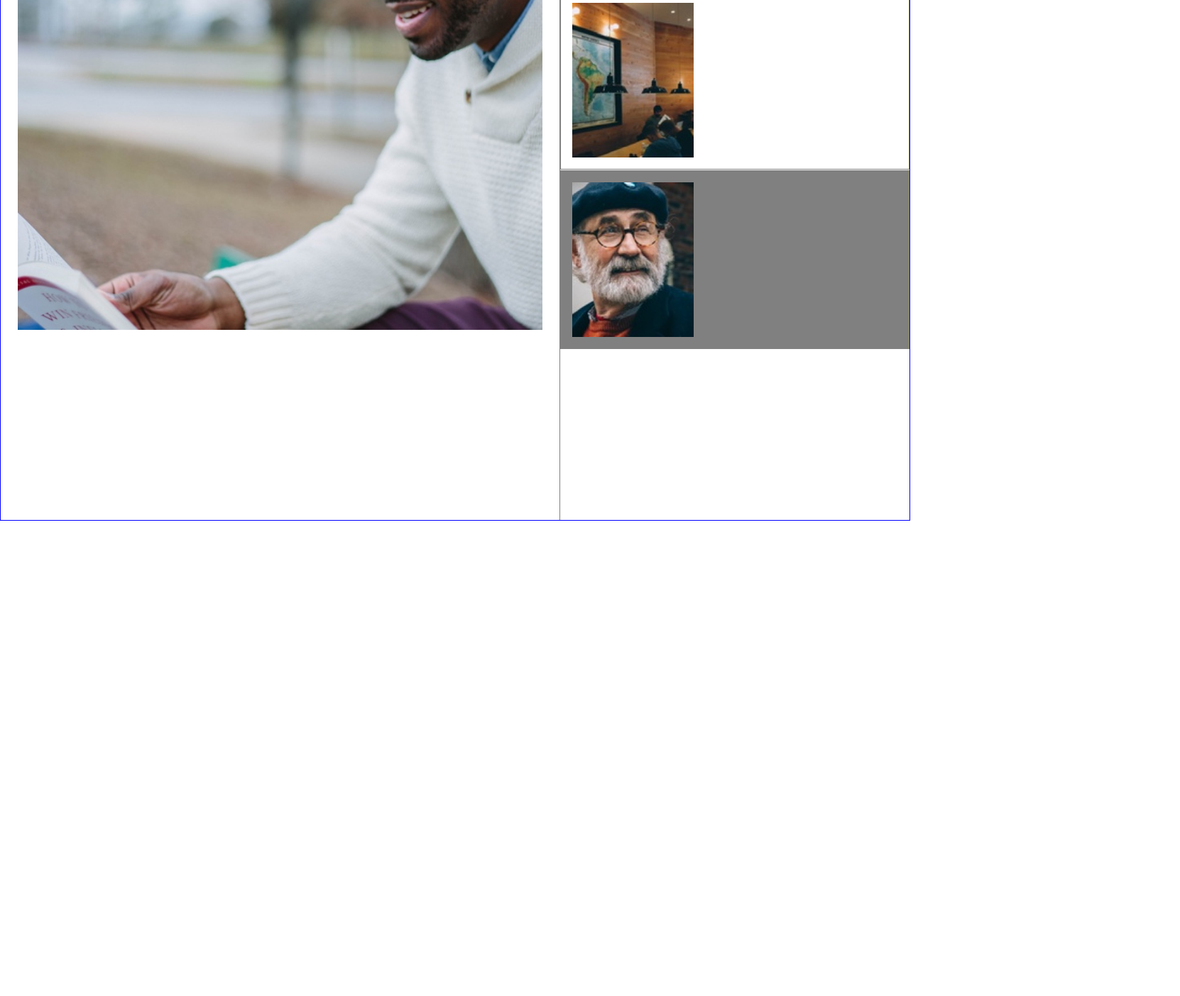
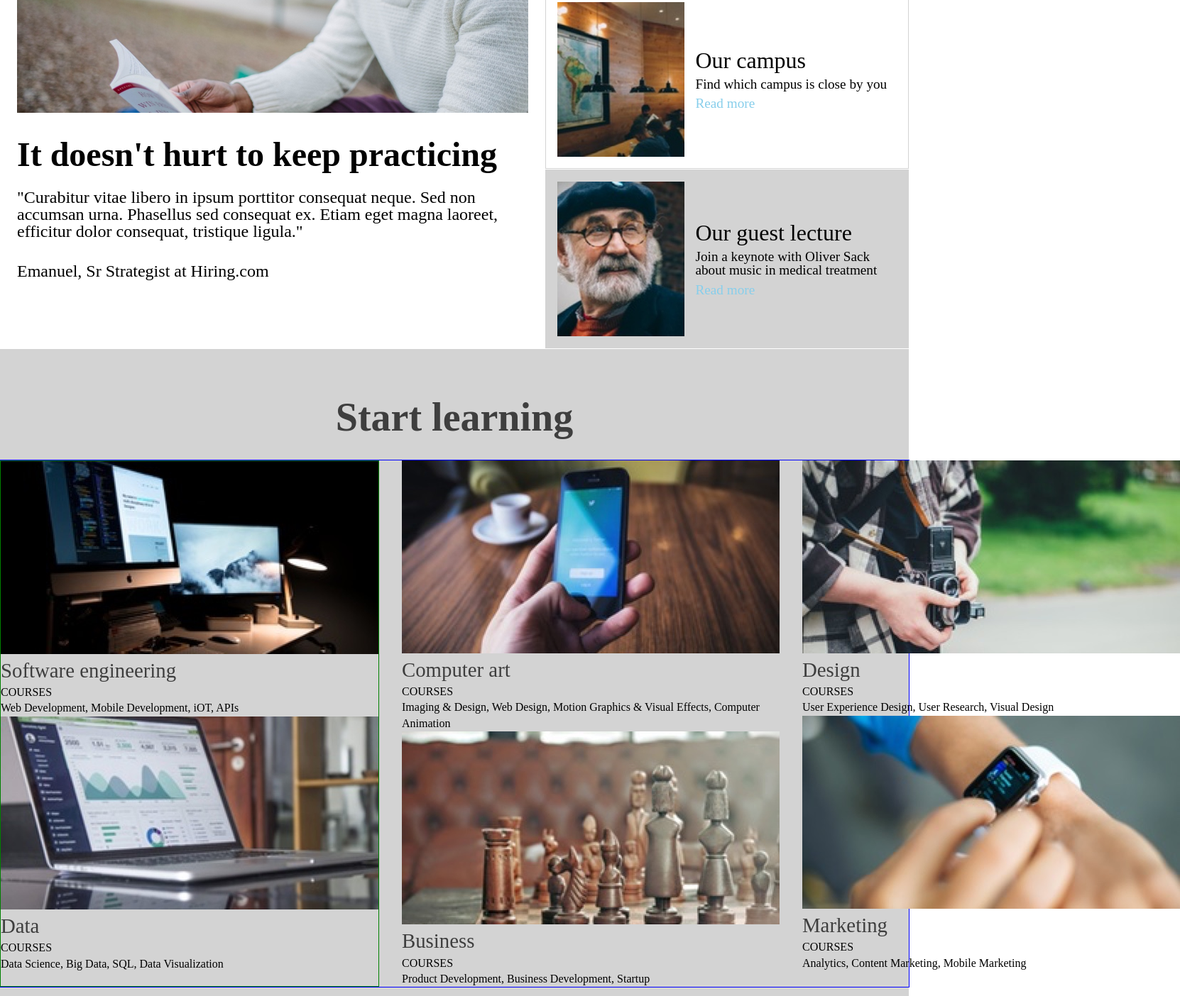
Before and after one commit to mcook171/colmarAcademy, a plain HTML site: page index.html in a window 1280 px wide. Shown: the part 1096-2500 px from the top of the page at 71% size, 1662 px wide, since content can reach past the window. Before the commit the page ends 1830 px from the top, so only its background shows below. Drawn offline with Linux system fonts and the light colour scheme.

Commit message:
Fixes, Degrees section started.

```diff
--- a/index.html
+++ b/index.html
@@ -38,15 +38,19 @@
     <!-- Banner Section -->
 
     <div class="banner">
-      <div class="image-container">
+      <div class="left-container">
+        <div class="image-container">
+          <img src="./resources/images/banner.jpg" alt="">
+        </div>
       </div>
-      <div class="supporting">
+
+      <div class="right-container">
         <div class="content">
           <h1>Learn something new everyday</h1>
           <h2>Lorem ipsum dolor sit amet, consectetur adipiscing elit.</h2>
         </div>
         <div class="btn">
-          <span>Start here</span>
+          <a href="#"><span>Start here</span></a>
         </div>
       </div>
     </div>
@@ -54,22 +58,126 @@
     <!-- Main Section -->
 
     <main>
-      <div class="images-container">\
+      <div class="left-container">
+        <div class="image-container">
+          <img src="./resources/images/information-main.jpg" alt="">
+        </div>
+        <div class="content">
+          <h1>It doesn't hurt to keep practicing</h1>
+          <p>"Curabitur vitae libero in ipsum porttitor consequat neque. Sed non accumsan urna. Phasellus sed consequat ex. Etiam eget magna laoreet, efficitur dolor consequat, tristique ligula."</p>
+          <p>Emanuel, Sr Strategist at Hiring.com</p>
+        </div>
       </div>
       <div class="supporting">
         <div class="story" id="orientation">
           <div class="image-container">
           </div>
+          <div class="content">
+            <h2>Orientation date</h2>
+            <h3>Tues 10/11 & Wed 10/12: 8am-3pm</h3>
+            <a href="#">Read more</a>
+          </div>
         </div>
         <div class="story" id="campus">
           <div class="image-container">
+          </div>
+          <div class="content">
+            <h2>Our campus</h2>
+            <h3>Find which campus is close by you</h3>
+            <a href="#">Read more</a>
           </div>
         </div>
         <div class="story" id="lecture">
           <div class="image-container">
           </div>
+          <div class="content">
+            <h2>Our guest lecture</h2>
+            <h3>Join a keynote with Oliver Sack about music in medical treatment</h3>
+            <a href="#">Read more</a>
+          </div>
         </div>
       </div>
+
     </main>
+
+    <!-- Degrees Section -->
+
+    <div class="degrees">
+      <h1>Start learning</h1>
+      <div class="images-container">
+        <div class="first-column">
+
+          <div class="degree">
+            <div class="image-container">
+              <img src="./resources/images/course-software.jpg" alt="">
+            </div>
+            <div class="content">
+              <h2>Software engineering</h2>
+              <h3>COURSES</h3>
+              <h3>Web Development, Mobile Development, iOT, APIs</h3>
+            </div>
+          </div>
+          <div class="degree">
+            <div class="image-container">
+              <img src="./resources/images/course-data.jpg" alt="">
+            </div>
+            <div class="content">
+              <h2>Data</h2>
+              <h3>COURSES</h3>
+              <h3>Data Science, Big Data, SQL, Data Visualization</h3>
+            </div>
+          </div>
+        </div>
+
+        <div class="second-column">
+          <div class="degree">
+            <div class="image-container">
+              <img src="./resources/images/course-computer-art.jpg" alt="">
+            </div>
+            <div class="content">
+              <h2>Computer art</h2>
+              <h3>COURSES</h3>
+              <h3>Imaging & Design, Web Design, Motion Graphics & Visual Effects, Computer Animation</h3>
+            </div>
+          </div>
+          <div class="degree">
+            <div class="image-container">
+              <img src="./resources/images/course-business.jpg" alt="">
+            </div>
+            <div class="content">
+              <h2>Business</h2>
+              <h3>COURSES</h3>
+              <h3>Product Development, Business Development, Startup</h3>
+            </div>
+          </div>
+        </div>
+
+
+        <div class="third-column">
+          <div class="degree">
+            <div class="image-container">
+              <img src="./resources/images/course-design.jpg" alt="">
+            </div>
+            <div class="content">
+              <h2>Design</h2>
+              <h3>COURSES</h3>
+              <h3>User Experience Design, User Research, Visual Design</h3>
+            </div>
+          </div>
+          <div class="degree">
+            <div class="image-container">
+              <img src="./resources/images/course-marketing.jpg" alt="">
+            </div>
+            <div class="content">
+              <h2>Marketing</h2>
+              <h3>COURSES</h3>
+              <h3>Analytics, Content Marketing, Mobile Marketing</h3>
+            </div>
+          </div>
+        </div>
+        </div>
+
+      </div>
+    </div>
   </body>
 </html>
--- a/resources/css/style.css
+++ b/resources/css/style.css
@@ -1,9 +1,6 @@
 /* Universal */
 html {
   font-size: 16px;
-}
-body {
-  margin: 0;
 }
 
 /* Header */
@@ -13,7 +10,7 @@ header {
   justify-content: space-between;
   align-items: center;
   max-width: 100%;
-  height: 64px
+  height: 64px;
 }
 
 .logo {
@@ -71,17 +68,23 @@ nav ul a {
   background-color: lightgrey;
 }
 
+.banner .left-container {
+
+  width: 60%;
+
+}
 .banner .image-container {
-  margin: 1.5rem;
-  background-image: url("../images/banner.jpg");
-  background-position: center;
-  background-repeat: no-repeat;
-  background-size: cover;
-  width: 60%;
-  height: 700px;
+  width: 100%;
+  height: 100%;
 }
 
-.banner .supporting {
+.banner img {
+  margin: 2rem 1.5rem;
+  width: 95%;
+  height: auto;
+}
+
+.banner .right-container {
   display: flex;
   justify-content: center;
   align-items: center;
@@ -92,7 +95,7 @@ nav ul a {
 .banner h1 {
   width: 100%;
   font-weight: bold;
-  font-size: 3.4rem;
+  font-size: 3.6rem;
   text-align: left;
 }
 
@@ -102,7 +105,8 @@ nav ul a {
   line-height: 1.4;
 }
 
-.supporting .btn {
+.banner .btn {
+  border-radius: 5px;
   width: 100%;
   background-color: grey;
   text-align: center;
@@ -110,43 +114,73 @@ nav ul a {
   margin-top: 1rem;
 }
 
-.supporting .btn span {
+.banner .btn span {
+
   font-size: 1.5rem;
   color: white;
 }
+
+.banner .btn a {
+  text-decoration: none;
+}
+
 
 /* Main Section */
 
 main {
   display: flex;
-
+  justify-content: flex-start;
   width: 100%;
-  height: 1000px;
-  border: 1px solid blue;
+  height: auto;
 }
 
-main .images-container {
+main .left-container {
+  display: flex;
+  flex-direction: column;
   width: 60%;
-  height: 700px;
+  height: 100%;
+}
+
+main .left-container .image-container {
   margin: 2rem 1.5rem;
-  background-image: url("../images/information-main.jpg");
-  background-position: center;
-  background-repeat: no-repeat;
-  background-size: cover;
+}
+
+main .left-container .content {
+  margin-left: 1.5rem;
+  display: flex;
+  justify-content: flex-start;
+  flex-direction: column;
+}
+
+main .left-container h1 {
+  margin-bottom: 1.5rem;
+  font-size: 3rem;
+  font-weight: bold;
+}
+
+main .left-container p {
+  font-size: 1.5rem;
+  margin-bottom: 2rem;
+}
+
+main img {
+  width: 100%;
 }
 
 main .supporting {
   width: 40%;
-  height: 1000px;
-  border-left: 1px solid grey;
+  height: auto;
+
+
 }
 
 .story {
   height: 250px;
   display: flex;
   margin: 1px 0;
-  border: 1px solid grey;
+  border: 1px solid lightgrey;
 }
+
 .story .image-container {
   background-position: center;
   background-size: cover;
@@ -154,6 +188,32 @@ main .supporting {
   width: 35%;
   height: auto;
   margin: 1rem;
+}
+
+.story .content {
+  display: flex;
+  flex-wrap: wrap;
+  flex-direction: column;
+  justify-content: center;
+  align-items: flex-start;
+  width: 55%;
+}
+
+.story .content h2 {
+  font-size: 2rem;
+  margin-bottom: 0.5rem;
+}
+
+.story .content h3 {
+  font-weight: 300;
+  font-size: 1.2rem;
+  margin-bottom: 0.5rem;
+}
+
+.story a {
+  text-decoration: none;
+  color: skyblue;
+  font-size: 1.2rem;
 }
 
 #orientation .image-container{
@@ -165,9 +225,62 @@ main .supporting {
 }
 
 #lecture {
-  background-color: grey;
+  background-color: lightgrey;
 }
 
 #lecture .image-container{
   background-image: url("../images/information-guest-lecture.jpg");
 }
+
+/* Degrees Section */
+
+.degrees {
+  display: flex;
+  flex-direction: column;
+  justify-content: center;
+  align-items: center;
+  background-color: lightgrey;
+  height: 1000px;
+  width: 100%;
+}
+
+.degrees h1 {
+  font-size: 3.5rem;
+  font-weight: 800;
+  opacity: 0.7;
+}
+
+.degrees .first-column {
+  width: auto;
+  margin-right: 2rem;
+  border: 1px solid green;
+}
+
+.degrees .second-column {
+  width: auto;
+  margin-right: 2rem;
+}
+
+.degrees .third-column {
+  width: auto;
+  margin-right: 2rem;
+}
+
+.degrees .images-container {
+  display: flex;
+  flex-direction: row;
+  width: 100%;
+  height: auto;
+  margin: 2rem 3.5rem;
+  border: 1px solid blue;
+}
+
+.degree h2 {
+  font-size: 1.8rem;
+  font-weight: 500;
+  opacity: 0.7;
+}
+
+.degree .content {
+  line-height: 1.4
+}
```
